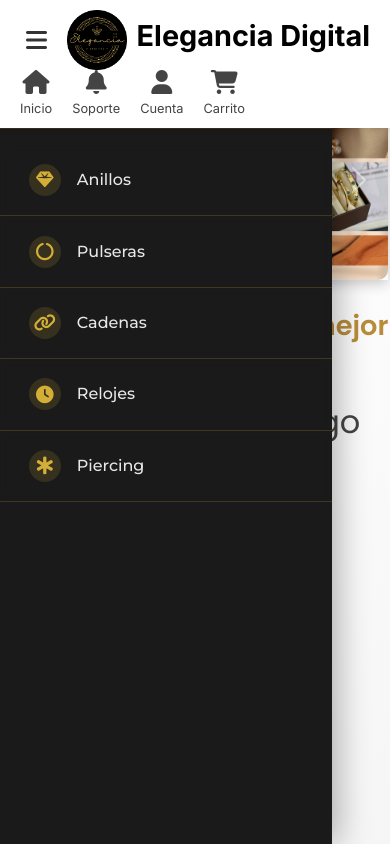
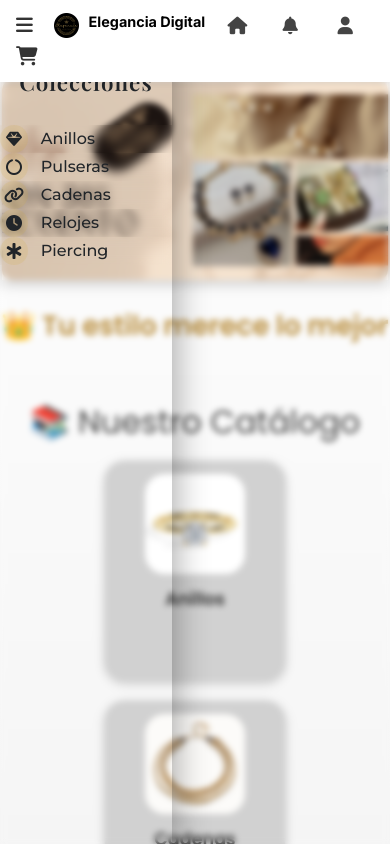
Before and after one commit to Danithza/joyeria-universidad, a Vue app: page / in a window 390 px wide. Both pictures are taken after a click on the button 36 px from the left and 40 px from the top of the page. Shown: the top 844 px of the page. Built offline with nearby package versions, Linux system fonts and the light colour scheme.

Commit message:
responsive

```diff
--- a/src/components/Layout/Navbar.vue
+++ b/src/components/Layout/Navbar.vue
@@ -11,32 +11,40 @@
       <h1 class="logo">Elegancia Digital</h1>
     </div>
 
-    <!-- Íconos de navegación -->
+    <!-- Íconos de navegación - Siempre visibles -->
     <div class="nav-icons">
-      <router-link to="/" class="icon-group">
+      <router-link to="/" class="icon-group" title="Inicio">
         <i class="fas fa-house"></i>
-        <span>Inicio</span>
+        <span class="icon-text">Inicio</span>
       </router-link>
 
-      <router-link to="/soporte" class="icon-group">
+      <router-link to="/soporte" class="icon-group" title="Soporte">
         <i class="fas fa-bell"></i>
-        <span>Soporte</span>
+        <span class="icon-text">Soporte</span>
       </router-link>
 
-      <router-link to="/login" class="icon-group">
+      <router-link to="/login" class="icon-group" title="Cuenta">
         <i class="fas fa-user"></i>
-        <span>Cuenta</span>
+        <span class="icon-text">Cuenta</span>
       </router-link>
 
-      <!-- Carrito -->
-      <div class="icon-group cart-icon" @click="mostrarCarrito = true">
+      <!-- Carrito - Versión desktop -->
+      <div class="icon-group cart-icon desktop-cart" @click="mostrarCarrito = true" title="Carrito">
         <i class="fas fa-cart-shopping"></i>
-        <span>Carrito</span>
+        <span class="icon-text">Carrito</span>
         <span class="cart-count" v-if="cartStore.totalItems > 0">
           {{ cartStore.totalItems }}
         </span>
       </div>
     </div>
+
+    <!-- Carrito - Versión móvil -->
+    <button class="mobile-cart-btn" @click="mostrarCarrito = true" title="Carrito">
+      <i class="fas fa-cart-shopping"></i>
+      <span class="cart-count" v-if="cartStore.totalItems > 0">
+        {{ cartStore.totalItems }}
+      </span>
+    </button>
   </nav>
 
   <!-- Modal del Carrito -->
@@ -108,10 +116,12 @@ const proceedToCheckout = () => {
   }
 }
 </script>
+
 <style scoped>
 @import url('https://fonts.googleapis.com/css2?family=Inter:wght@400;700&display=swap');
 @import url('https://cdnjs.cloudflare.com/ajax/libs/font-awesome/6.0.0/css/all.min.css');
 
+/* Estilos base */
 .navbar {
   display: flex;
   align-items: center;
@@ -131,6 +141,7 @@ const proceedToCheckout = () => {
   border: none;
   color: #333;
   cursor: pointer;
+  display: block;
 }
 
 .logo-container {
@@ -140,21 +151,24 @@ const proceedToCheckout = () => {
 }
 
 .logo-img {
-  width: 60px;
+  width: 40px;
   height: auto;
+  transition: all 0.3s ease;
 }
 
 .logo {
   font-family: 'Inter', sans-serif;
-  font-size: 1.8rem;
+  font-size: 1.2rem;
   color: black;
   font-weight: 700;
+  white-space: nowrap;
+  transition: all 0.3s ease;
 }
 
 .nav-icons {
   display: flex;
   align-items: center;
-  gap: 20px;
+  gap: 15px;
 }
 
 .icon-group {
@@ -165,17 +179,20 @@ const proceedToCheckout = () => {
   color: #444;
   text-decoration: none;
   font-family: 'Inter', sans-serif;
-  transition: color 0.3s, transform 0.2s;
+  transition: all 0.3s ease;
   position: relative;
+  min-width: 50px;
 }
 
 .icon-group i {
-  font-size: 1.5rem;
+  font-size: 1.3rem;
+  transition: all 0.3s ease;
 }
 
-.icon-group span {
+.icon-text {
   margin-top: 5px;
   font-size: 0.8rem;
+  transition: all 0.3s ease;
 }
 
 .icon-group:hover {
@@ -193,6 +210,29 @@ const proceedToCheckout = () => {
   position: absolute;
   top: -5px;
   right: -10px;
+}
+
+/* Versión móvil del carrito */
+.mobile-cart-btn {
+  display: none;
+  background: none;
+  border: none;
+  font-size: 1.5rem;
+  color: #333;
+  cursor: pointer;
+  position: relative;
+}
+
+.mobile-cart-btn .cart-count {
+  position: absolute;
+  top: -5px;
+  right: -5px;
+  background-color: #c90000;
+  color: white;
+  font-size: 0.7rem;
+  font-weight: bold;
+  border-radius: 50%;
+  padding: 2px 6px;
 }
 
 /* Estilos del modal */
@@ -284,6 +324,9 @@ const proceedToCheckout = () => {
   margin: 0;
   font-size: 1rem;
   color: #333;
+  overflow: hidden;
+  text-overflow: ellipsis;
+  white-space: nowrap;
 }
 
 .item-details p {
@@ -333,17 +376,18 @@ const proceedToCheckout = () => {
 .cart-buttons {
   display: flex;
   gap: 10px;
+  flex-direction: column;
 }
 
 .continue-shopping,
 .checkout-button {
-  flex: 1;
   padding: 12px;
   border: none;
   border-radius: 8px;
   font-size: 1rem;
   cursor: pointer;
   transition: background-color 0.3s;
+  width: 100%;
 }
 
 .continue-shopping {
@@ -374,4 +418,122 @@ const proceedToCheckout = () => {
     transform: translateY(0);
   }
 }
+
+/* Media Queries para Responsive */
+@media (max-width: 992px) {
+  .logo {
+    font-size: 1.1rem;
+  }
+
+  .logo-img {
+    width: 35px;
+  }
+
+  .nav-icons {
+    gap: 12px;
+  }
+
+  .icon-group i {
+    font-size: 1.2rem;
+  min-width: 40px;
+  }
+
+  .icon-text {
+    font-size: 0.7rem;
+  }
+}
+
+@media (max-width: 768px) {
+  .logo {
+    font-size: 1rem;
+  }
+
+  .logo-img {
+    width: 30px;
+  }
+
+  .icon-group i {
+    font-size: 1.2rem;
+  }
+
+  .icon-text {
+    display: none; /* Ocultamos el texto en móviles */
+  }
+
+  .desktop-cart {
+    display: none; /* Ocultamos carrito desktop */
+  }
+
+  .mobile-cart-btn {
+    display: block; /* Mostramos carrito móvil */
+  }
+
+  .nav-icons {
+    gap: 8px;
+  }
+}
+
+@media (max-width: 480px) {
+  .navbar {
+    padding: 10px 10px;
+  }
+
+  .logo {
+    font-size: 0.9rem;
+  }
+
+  .logo-img {
+    width: 25px;
+  }
+
+  .menu-btn, .mobile-cart-btn {
+    font-size: 1.2rem;
+  }
+
+  .nav-icons {
+    gap: 5px;
+  }
+
+  .icon-group i {
+    font-size: 1.1rem;
+    min-width: 35px;
+  }
+
+  .modal-content {
+    padding: 20px 15px;
+  }
+
+  .modal-content h2 {
+    font-size: 1.3rem;
+  margin-bottom: 15px;
+  }
+
+  .cart-item {
+    padding: 10px 0;
+  }
+
+  .item-image {
+    width: 50px;
+    height: 50px;
+    margin-right: 10px;
+  }
+
+  .item-details h3 {
+    font-size: 0.9rem;
+  }
+
+  .item-details p {
+    font-size: 0.8rem;
+  }
+
+  .total-section {
+    font-size: 1rem;
+  }
+
+  .continue-shopping,
+  .checkout-button {
+    padding: 10px;
+    font-size: 0.9rem;
+  }
+}
 </style>
--- a/src/components/Layout/Sidebar.vue
+++ b/src/components/Layout/Sidebar.vue
@@ -5,15 +5,24 @@
       class="menu-toggle"
       @click="$emit('toggle-sidebar')"
       aria-label="Abrir menú"
+      :aria-expanded="isOpen"
     >
       <i class="fas fa-bars"></i>
     </button>
+
+    <!-- Overlay para cerrar al hacer clic fuera -->
+    <div
+      class="sidebar-overlay"
+      :class="{ 'sidebar-overlay--visible': isOpen }"
+      @click="$emit('close')"
+      v-if="isOpen"
+    ></div>
 
     <!-- Sidebar lateral -->
     <aside
       class="sidebar"
       :class="{ 'sidebar--open': isOpen }"
-      aria-hidden="!isOpen"
+      :aria-hidden="!isOpen"
       role="navigation"
     >
       <!-- Botón para cerrar -->
@@ -95,29 +104,8 @@ export default {
 @import url('https://fonts.googleapis.com/css2?family=Playfair+Display:wght@500;600&family=Montserrat:wght@400;500;600&display=swap');
 @import url('https://cdnjs.cloudflare.com/ajax/libs/font-awesome/6.4.0/css/all.min.css');
 
-/* Botón de toggle */
-.menu-toggle {
-  position: fixed;
-  top: 20px;
-  left: 20px;
-  background: #1a1a1a;
-  color: #d4af37;
-  border: none;
-  border-radius: 6px;
-  padding: 10px 12px;
-  font-size: 1.2rem;
-  cursor: pointer;
-  z-index: 999;
-  transition: all 0.3s ease;
-
-  &:hover {
-    background: #d4af37;
-    color: #1a1a1a;
-  }
-}
-
-/* Sidebar */
-.sidebar {
+/* Variables globales */
+:root {
   --sidebar-width: 320px;
   --sidebar-bg: #1a1a1a;
   --sidebar-header-bg: #121212;
@@ -125,9 +113,59 @@ export default {
   --text-active: #d4af37;
   --text-hover: #f0d07d;
   --border-color: rgba(212, 175, 55, 0.2);
-  --transition: all 0.4s ease-in-out;
+  --transition: all 0.4s cubic-bezier(0.4, 0, 0.2, 1);
   --link-padding: 1.2rem 1.8rem;
+  --overlay-bg: rgba(0, 0, 0, 0.5);
+}
 
+/* Botón de toggle */
+.menu-toggle {
+  position: fixed;
+  top: 20px;
+  left: 20px;
+  background: var(--sidebar-bg);
+  color: var(--text-active);
+  border: none;
+  border-radius: 6px;
+  padding: 10px 12px;
+  font-size: 1.2rem;
+  cursor: pointer;
+  z-index: 999;
+  transition: var(--transition);
+  box-shadow: 0 2px 10px rgba(0, 0, 0, 0.2);
+
+  &:hover {
+    background: var(--text-active);
+    color: var(--sidebar-bg);
+    transform: scale(1.05);
+  }
+
+  &:focus {
+    outline: 2px solid var(--text-hover);
+    outline-offset: 2px;
+  }
+}
+
+/* Overlay para fondo oscuro */
+.sidebar-overlay {
+  position: fixed;
+  top: 0;
+  left: 0;
+  width: 100%;
+  height: 100%;
+  background-color: var(--overlay-bg);
+  z-index: 999;
+  opacity: 0;
+  transition: opacity 0.3s ease;
+  backdrop-filter: blur(3px);
+
+  &--visible {
+    opacity: 1;
+  }
+}
+
+/* Sidebar */
+.sidebar {
   position: fixed;
   top: 0;
   left: 0;
@@ -139,6 +177,7 @@ export default {
   z-index: 1000;
   overflow-y: auto;
   box-shadow: 6px 0 30px rgba(0, 0, 0, 0.3);
+  overscroll-behavior: contain;
 
   &--open {
     transform: translateX(0);
@@ -155,10 +194,18 @@ export default {
     cursor: pointer;
     transition: var(--transition);
     z-index: 10;
+    padding: 8px;
+    border-radius: 50%;
 
     &:hover {
       color: var(--text-hover);
       transform: rotate(90deg);
+      background: rgba(255, 255, 255, 0.1);
+    }
+
+    &:focus {
+      outline: 2px solid var(--text-hover);
+      outline-offset: 2px;
     }
   }
 
@@ -167,11 +214,14 @@ export default {
     background: var(--sidebar-header-bg);
     border-bottom: 1px solid var(--border-color);
     margin-top: 60px;
+    position: sticky;
+    top: 0;
+    z-index: 5;
   }
 
   &__title {
     font-family: 'Playfair Display', serif;
-    font-size: 1.6rem;
+    font-size: clamp(1.4rem, 2vw, 1.6rem);
     font-weight: 600;
     color: var(--text-active);
     margin: 0;
@@ -193,6 +243,10 @@ export default {
       background: rgba(212, 175, 55, 0.08);
       backdrop-filter: blur(6px);
     }
+
+    &:last-child {
+      border-bottom: none;
+    }
   }
 
   &__link {
@@ -202,7 +256,7 @@ export default {
     color: var(--text-color);
     text-decoration: none;
     font-family: 'Montserrat', sans-serif;
-    font-size: 1.1rem;
+    font-size: clamp(1rem, 1.5vw, 1.1rem);
     font-weight: 500;
     transition: var(--transition);
     position: relative;
@@ -220,6 +274,11 @@ export default {
       }
     }
 
+    &:focus {
+      outline: 2px solid var(--text-hover);
+      outline-offset: -2px;
+    }
+
     &[aria-current="page"] {
       color: var(--text-active);
       background: rgba(212, 175, 55, 0.08);
@@ -232,6 +291,10 @@ export default {
         height: 100%;
         width: 4px;
         background: var(--text-active);
+      }
+
+      .sidebar__link-icon {
+        background: rgba(212, 175, 55, 0.3);
       }
     }
   }
@@ -263,27 +326,103 @@ export default {
   }
 }
 
-/* Responsive */
+/* Media Queries para diferentes tamaños de pantalla */
 @media (max-width: 768px) {
+  :root {
+    --sidebar-width: 280px;
+    --link-padding: 1rem 1.5rem;
+  }
+
   .menu-toggle {
     top: 15px;
     left: 15px;
     padding: 8px 10px;
+    font-size: 1.1rem;
   }
 
   .sidebar {
-    --sidebar-width: 85vw;
-
     &__header {
       margin-top: 50px;
+      padding: 1.8rem 1.5rem 1rem;
+    }
+
+    &__close {
+      top: 15px;
+      right: 15px;
+      font-size: 1.2rem;
+    }
+  }
+}
+
+@media (max-width: 480px) {
+  :root {
+    --sidebar-width: 85vw;
+    --link-padding: 0.9rem 1.2rem;
+  }
+
+  .menu-toggle {
+    top: 12px;
+    left: 12px;
+    padding: 7px 9px;
+    font-size: 1rem;
+  }
+
+  .sidebar {
+    &__header {
+      margin-top: 45px;
+      padding: 1.5rem 1.2rem 0.8rem;
+    }
+
+    &__link-icon {
+      width: 28px;
+      height: 28px;
+      font-size: 1rem;
+      margin-right: 0.8rem;
+    }
+  }
+}
+
+/* Para pantallas muy pequeñas (ej. Galaxy Fold) */
+@media (max-width: 320px) {
+  :root {
+    --sidebar-width: 90vw;
+    --link-padding: 0.8rem 1rem;
+  }
+
+  .sidebar {
+    &__link {
+      font-size: 0.95rem;
+    }
+
+    &__link-icon {
+      width: 26px;
+      height: 26px;
+      padding: 5px;
+    }
+  }
+}
+
+/* Para tablets en orientación horizontal */
+@media (min-width: 769px) and (max-width: 1024px) and (orientation: landscape) {
+  :root {
+    --sidebar-width: 300px;
+  }
+}
+
+/* Para dispositivos con altura reducida (ej. móviles en landscape) */
+@media (max-height: 500px) {
+  .sidebar {
+    &__header {
+      margin-top: 40px;
+      padding: 1.5rem 1.8rem 0.8rem;
     }
 
     &__title {
-      font-size: 1.4rem;
+      font-size: 1.3rem;
     }
 
     &__link {
-      font-size: 1rem;
+      padding: 0.8rem 1.8rem;
     }
   }
 }
```
